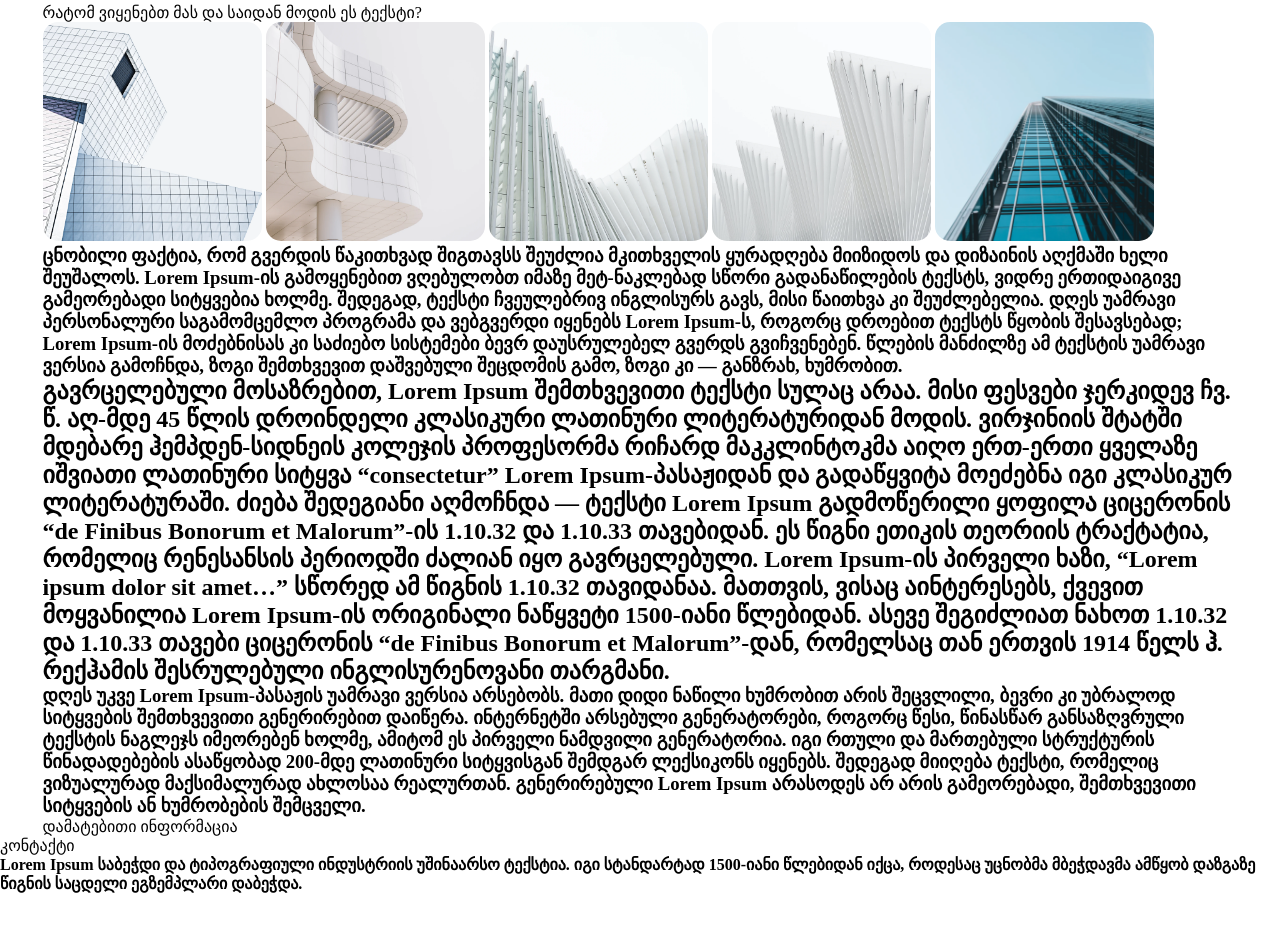
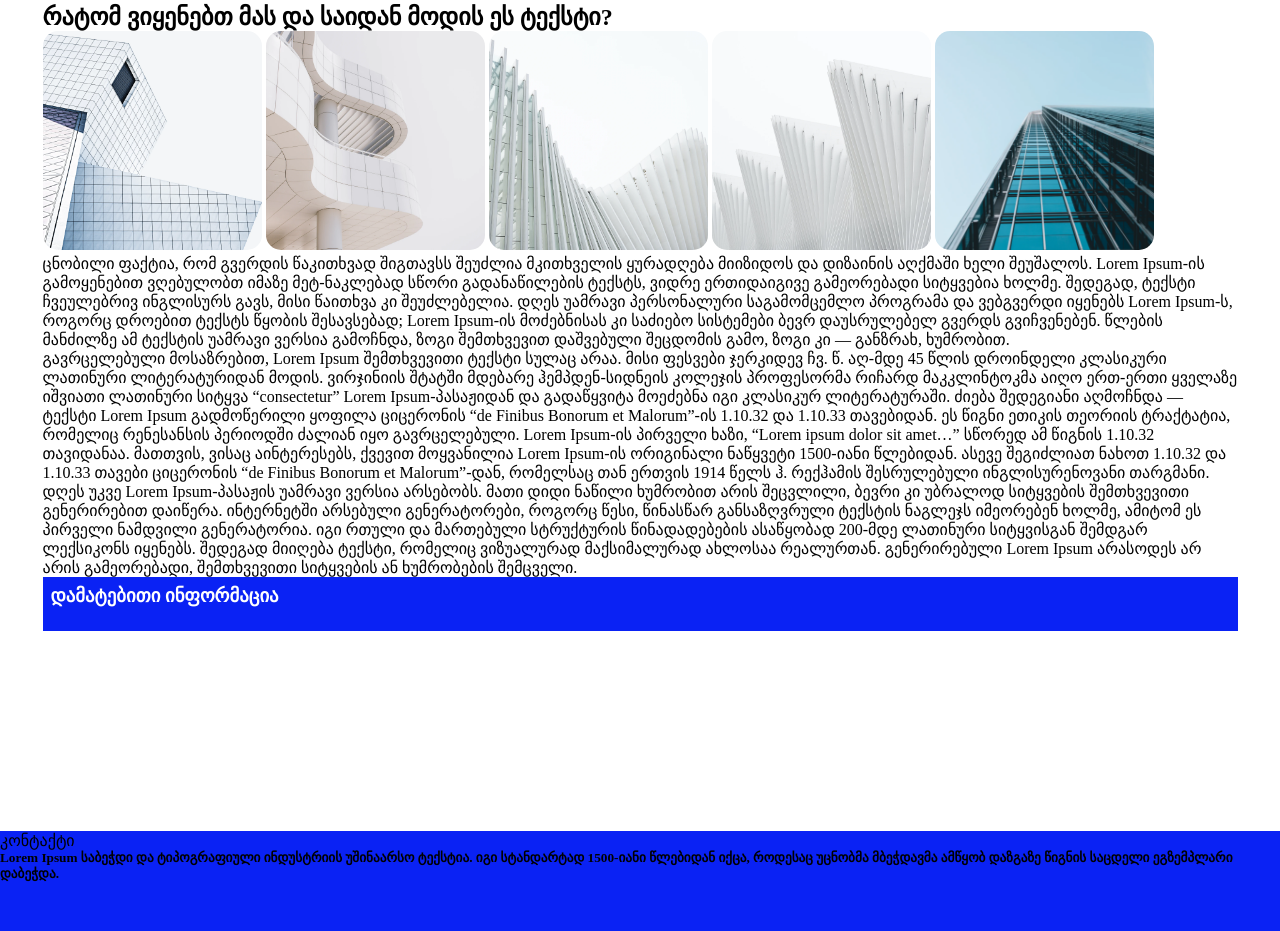
Before and after one commit to Katrin2108/emushkudiani5, a plain HTML site: page index.html in a window 1280 px wide. Shown: the part 889-1820 px from the top of the page. Before the commit the page ends 1782 px from the top, so only its background shows below. Drawn offline with Linux system fonts and the light colour scheme.

Commit message:
add color

```diff
--- a/index.html
+++ b/index.html
@@ -37,33 +37,33 @@
    <section>
 		<article>
 			<img class="article-img"     src="assets/images/Rectangle 91.png" alt="building">
-			<p>
+			<h2>
 				რატომ ვიყენებთ მას და საიდან მოდის ეს ტექსტი?
-			</p>
+			</h2>
 			<img src="assets/images/Rectangle 92.png" alt="Rectangle">
 			<img src="assets/images/Rectangle 93.png" alt="Rectangle2">
 			<img src="assets/images/Rectangle 94.png" alt="Rectangle3">
 			<img src="assets/images/Rectangle 95.png" alt="Rectangle4">
 			<img src="assets/images/Rectangle 96.png" alt="Rectangle5">
-			<h1>
+			<p>
 				ცნობილი ფაქტია, რომ გვერდის წაკითხვად შიგთავსს შეუძლია მკითხველის ყურადღება მიიზიდოს და დიზაინის აღქმაში ხელი შეუშალოს. Lorem Ipsum-ის გამოყენებით ვღებულობთ იმაზე მეტ-ნაკლებად სწორი გადანაწილების ტექსტს, ვიდრე ერთიდაიგივე გამეორებადი სიტყვებია ხოლმე. შედეგად, ტექსტი ჩვეულებრივ ინგლისურს გავს, მისი წაითხვა კი შეუძლებელია. დღეს უამრავი პერსონალური საგამომცემლო პროგრამა და ვებგვერდი იყენებს Lorem Ipsum-ს, როგორც დროებით ტექსტს წყობის შესავსებად; Lorem Ipsum-ის მოძებნისას კი საძიებო სისტემები ბევრ დაუსრულებელ გვერდს გვიჩვენებენ. წლების მანძილზე ამ ტექსტის უამრავი ვერსია გამოჩნდა, ზოგი შემთხვევით დაშვებული შეცდომის გამო, ზოგი კი — განზრახ, ხუმრობით.
-			</h1>
-			<h2>
+			</p>
+			<p>
 				გავრცელებული მოსაზრებით, Lorem Ipsum შემთხვევითი ტექსტი სულაც არაა. მისი ფესვები ჯერკიდევ ჩვ. წ. აღ-მდე 45 წლის დროინდელი კლასიკური ლათინური ლიტერატურიდან მოდის. ვირჯინიის შტატში მდებარე ჰემპდენ-სიდნეის კოლეჯის პროფესორმა რიჩარდ მაკკლინტოკმა აიღო ერთ-ერთი ყველაზე იშვიათი ლათინური სიტყვა “consectetur” Lorem Ipsum-პასაჟიდან და გადაწყვიტა მოეძებნა იგი კლასიკურ ლიტერატურაში. ძიება შედეგიანი აღმოჩნდა — ტექსტი Lorem Ipsum გადმოწერილი ყოფილა ციცერონის “de Finibus Bonorum et Malorum”-ის 1.10.32 და 1.10.33 თავებიდან. ეს წიგნი ეთიკის თეორიის ტრაქტატია, რომელიც რენესანსის პერიოდში ძალიან იყო გავრცელებული. Lorem Ipsum-ის პირველი ხაზი, “Lorem ipsum dolor sit amet…” სწორედ ამ წიგნის 1.10.32 თავიდანაა. მათთვის, ვისაც აინტერესებს, ქვევით მოყვანილია Lorem Ipsum-ის ორიგინალი ნაწყვეტი 1500-იანი წლებიდან. ასევე შეგიძლიათ ნახოთ 1.10.32 და 1.10.33 თავები ციცერონის “de Finibus Bonorum et Malorum”-დან, რომელსაც თან ერთვის 1914 წელს ჰ. რექჰამის შესრულებული ინგლისურენოვანი თარგმანი.
-			</h2>
+			</p>
+			<p>
+				დღეს უკვე Lorem Ipsum-პასაჟის უამრავი ვერსია არსებობს. მათი დიდი ნაწილი ხუმრობით არის შეცვლილი, ბევრი კი უბრალოდ სიტყვების შემთხვევითი გენერირებით დაიწერა. ინტერნეტში არსებული გენერატორები, როგორც წესი, წინასწარ განსაზღვრული ტექსტის ნაგლეჯს იმეორებენ ხოლმე, ამიტომ ეს პირველი ნამდვილი გენერატორია. იგი რთული და მართებული სტრუქტურის წინადადებების ასაწყობად 200-მდე ლათინური სიტყვისგან შემდგარ ლექსიკონს იყენებს. შედეგად მიიღება ტექსტი, რომელიც ვიზუალურად მაქსიმალურად ახლოსაა რეალურთან. გენერირებული Lorem Ipsum არასოდეს არ არის გამეორებადი, შემთხვევითი სიტყვების ან ხუმრობების შემცველი.
+			</p>
 			<h3>
-				დღეს უკვე Lorem Ipsum-პასაჟის უამრავი ვერსია არსებობს. მათი დიდი ნაწილი ხუმრობით არის შეცვლილი, ბევრი კი უბრალოდ სიტყვების შემთხვევითი გენერირებით დაიწერა. ინტერნეტში არსებული გენერატორები, როგორც წესი, წინასწარ განსაზღვრული ტექსტის ნაგლეჯს იმეორებენ ხოლმე, ამიტომ ეს პირველი ნამდვილი გენერატორია. იგი რთული და მართებული სტრუქტურის წინადადებების ასაწყობად 200-მდე ლათინური სიტყვისგან შემდგარ ლექსიკონს იყენებს. შედეგად მიიღება ტექსტი, რომელიც ვიზუალურად მაქსიმალურად ახლოსაა რეალურთან. გენერირებული Lorem Ipsum არასოდეს არ არის გამეორებადი, შემთხვევითი სიტყვების ან ხუმრობების შემცველი.
-			</h3>
-			<p>
 				დამატებითი ინფორმაცია
-			</p>
+			<h3/>
 		</article>
 	</section>
 	<footer>
 		<p>კონტაქტი</p>
-		<h4>
+		<h5>
 			Lorem Ipsum საბეჭდი და ტიპოგრაფიული ინდუსტრიის უშინაარსო ტექსტია. იგი სტანდარტად 1500-იანი წლებიდან იქცა, როდესაც უცნობმა მბეჭდავმა ამწყობ დაზგაზე წიგნის საცდელი ეგზემპლარი დაბეჭდა.
-		</h4>
+		</h5>
 	</footer>
 </body>
 </html>
--- a/style.css
+++ b/style.css
@@ -23,3 +23,13 @@ section{
 nav li {
 	display: inline-block;
 }
+footer{
+	height:1080px ;
+	background-color: #0A22F4;
+	margin-top: 200px;
+}
+h3{
+	background-color: #0A22F4;
+	padding: 8px;
+	color: #FFFFFF;
+}
```
